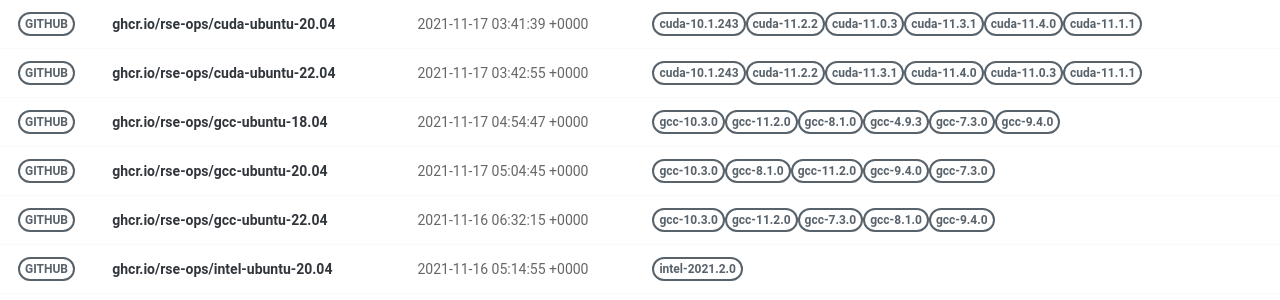
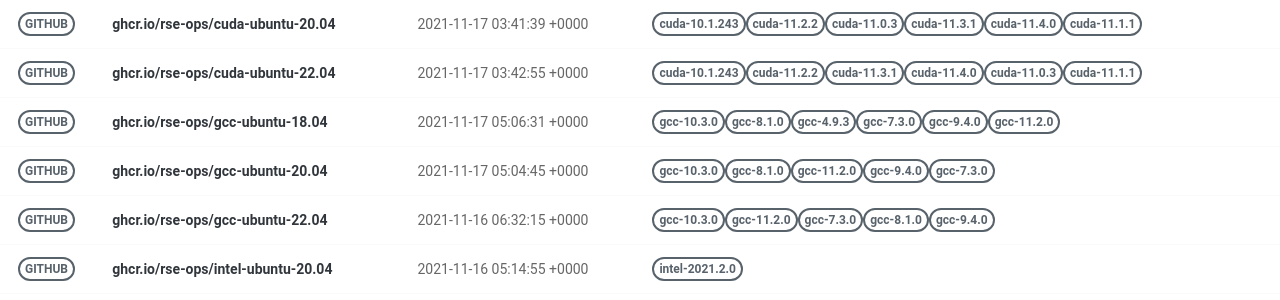
Before and after one commit to rse-ops/docker-images, a Jekyll site: the page built from pages/index.md, in a window 1280 px wide. Shown: the part 277-577 px from the top of the page. Built offline with Jekyll 4.4.1, drawn with Linux system fonts in a browser that asks for light colours; nearby versions of some CDN libraries.

Commit message:
Automated push to update library 2021-11-17

```diff
--- a/_library/ghcr.io-rse-ops-gcc-ubuntu-18.04.md
+++ b/_library/ghcr.io-rse-ops-gcc-ubuntu-18.04.md
@@ -1,7 +1,7 @@
 ---
 layout: container
 name: ghcr.io/rse-ops/gcc-ubuntu-18.04
-updated_at: 2021-11-17 04:54:47.693662
+updated_at: 2021-11-17 05:06:31.631362
 
 
 container_url: https://github.com/orgs/rse-ops/packages/container/package/gcc-ubuntu-18.04
```
Also changed, not shown: other parts of _library/ghcr.io-rse-ops-gcc-ubuntu-18.04.md (+3 -3 lines).
